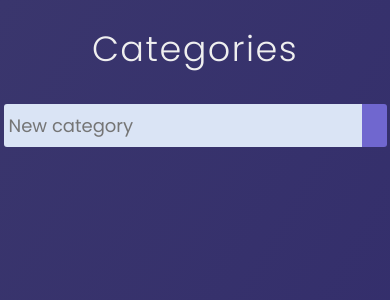
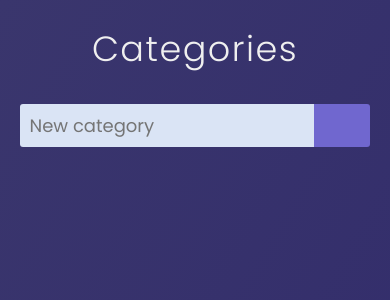
Before and after one commit to AdoDragicevic/To-do-list-React, a React (Create React App) app: page / in a window 390 px wide. Shown: the top 300 px of the page. Built offline with nearby package versions, Linux system fonts and the light colour scheme.

Commit message:
Responsive design improvements for Iphone SE size screens

```diff
--- a/src/Form.css
+++ b/src/Form.css
@@ -19,7 +19,7 @@
     font-size: 2rem;
     border: none;
     outline: none;
-    flex-grow: 1;
+    width: 84%;
     background-color: #dae4f5;
     transition: all .3s ease;
     font-family: inherit;
@@ -30,9 +30,11 @@
 
 @media screen and (max-width: 600px) {
     .ToDo-form__input {
-        padding: 0.8rem .5rem;
+        padding: 0.8rem 1rem;
         font-size: 1.8rem;
         letter-spacing: 0;
+        border-top-right-radius: 0;
+        border-bottom-right-radius: 0;
     }
 }
 
@@ -49,12 +51,9 @@
     transition: all .2s ease-out;
     border-top-right-radius: 3px;
     border-bottom-right-radius: 3px;
-}
-
-@media screen and (max-width: 600px) {
-    .ToDo-form__btn {
-        padding: 0;
-    }
+    display: flex;
+    align-items: center;
+    justify-content: center;
 }
 
 .ToDo-form__btn:hover {
@@ -62,7 +61,6 @@
 }
 
 .ToDo-form__btn i {
-    font-size: 2.5rem;
     font-weight: 100;
     color: #410B13;
 }
--- a/src/Item.css
+++ b/src/Item.css
@@ -43,7 +43,7 @@
     .ToDo-list__input {
         font-size: 1.5rem;
         text-align: start;
-        margin-left: 0.5rem;
+        margin-left: 1rem;
         line-height: 3.5rem;
         letter-spacing: 0;
     }
--- a/src/ToDo.css
+++ b/src/ToDo.css
@@ -2,7 +2,7 @@
     width: 90vw;
     max-width: 80rem;
     margin: 0 auto;
-
+    margin-bottom: 1rem;
 }
 
 .ToDo-title {
```
